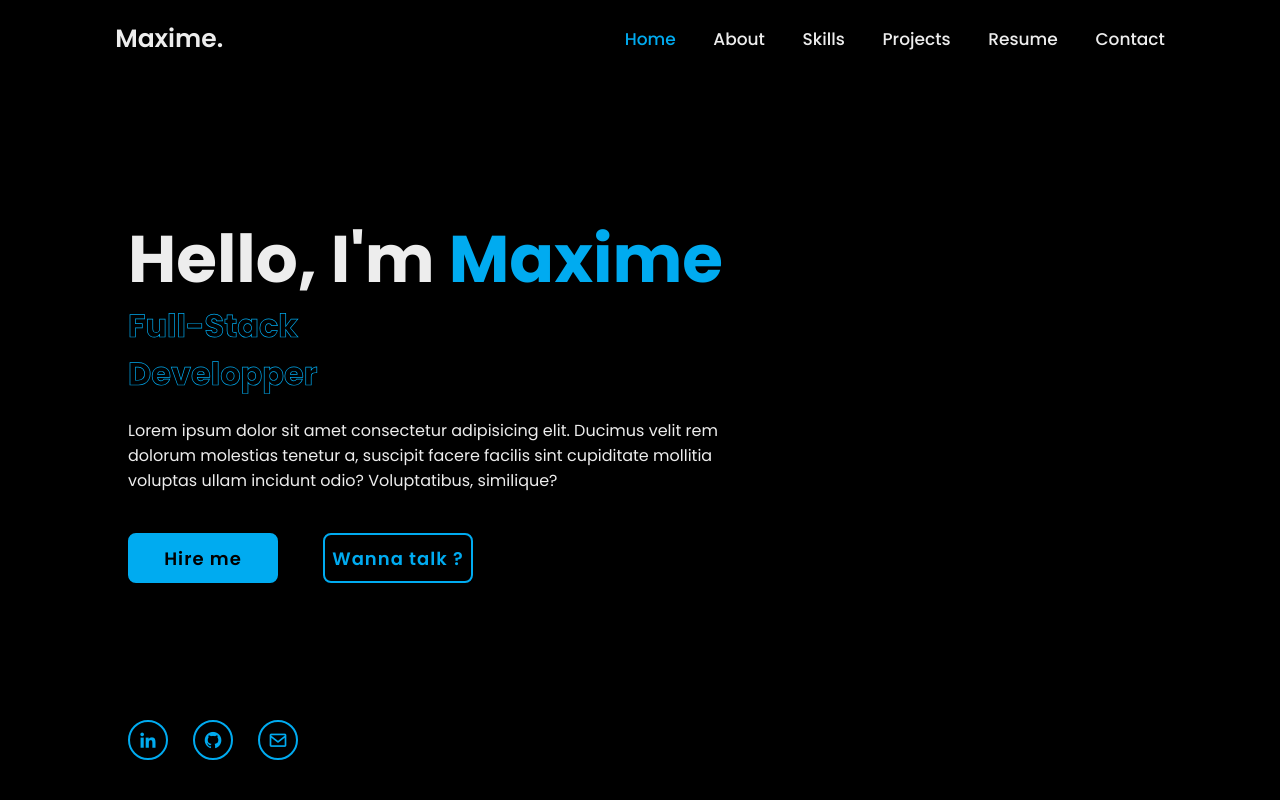
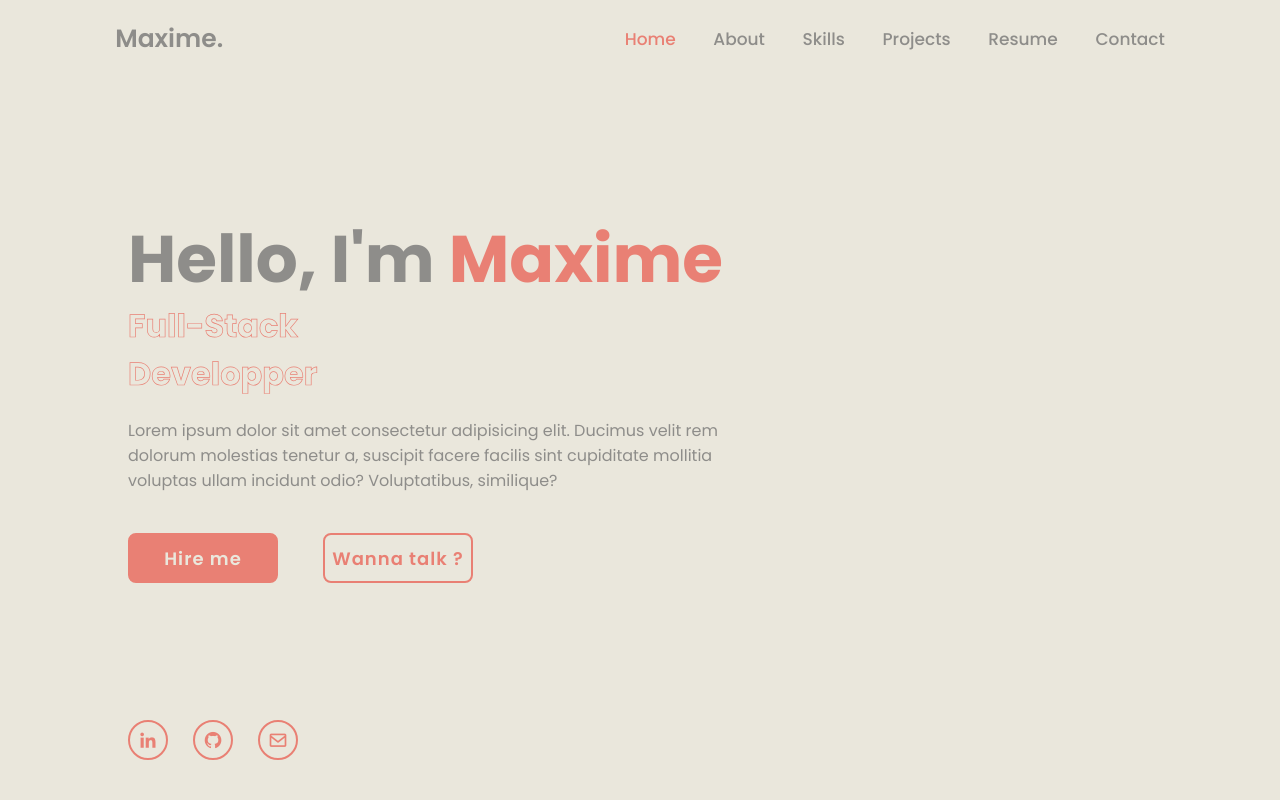
Before and after one commit to TheKyyn/myportfolio, a plain HTML site: page index.html in a window 1280 px wide. Shown: the top 800 px of the page. Drawn offline with nearby package versions, Linux system fonts and the light colour scheme.

Commit message:
Changement des couleurs du site

```diff
--- a/style.css
+++ b/style.css
@@ -12,10 +12,10 @@
 }
 
 :root {
-    --bg-color: black;
-    --second-bg-color: #112e42;
-    --text-color: #ededed;
-    --main-color: #00abf0;
+    --bg-color: #EAE7DC; /* 1er option : black*/ /* 2eme option : Grey : #1f242d */
+    --second-bg-color: #D8C3A5; /* 1ere option : #112e42 */  /* 2eme option :  #323946 */
+    --text-color: #8E8D8A;
+    --main-color: #E98074;
 }
 
 html {
@@ -44,7 +44,7 @@ body {
 .logo {
   position: relative;
   font-size: 2.5rem;
-  color: #ededed;
+  color: var(--text-color);
   text-decoration: none;
   font-weight: 600;
 }
@@ -56,7 +56,7 @@ body {
   right: 0;
   width: 100%;
   height: 100%;
-  background: black;
+  background: var(--bg-color);
   animation: showRight 1s ease forwards;
   animation-delay: 0.4s;
 }
@@ -112,7 +112,7 @@ section {
   right: 0;
   width: 100%;
   height: 100%;
-  background: black;
+  background: var(--bg-color);
   animation: showRight 1s ease forwards;
   animation-delay: 0.8s;
 }
@@ -124,7 +124,7 @@ section {
   right: 0;
   width: 100%;
   height: 100%;
-  background: black;
+  background: var(--bg-color);
   animation: showRight 1s ease forwards;
   animation-delay: 0.95s;
 }
@@ -142,7 +142,7 @@ section {
   right: 0;
   width: 100%;
   height: 100%;
-  background: black;
+  background: var(--bg-color);
   animation: showRight 1s ease forwards;
   animation-delay: 1.2s;
 }
@@ -162,7 +162,7 @@ section {
   right: 0;
   width: 100%;
   height: 100%;
-  background: black;
+  background: var(--bg-color);
   animation: showRight 1s ease forwards;
   animation-delay: 1.55s;
   z-index: 2;
@@ -209,12 +209,12 @@ section {
 }
 
 .btn-box .btn:hover {
-  color: #00abf0;
+  color: var(--main-color);
 }
 
 .btn-box .btn:nth-child(2) {
   background: transparent;
-  color: #00abf0;
+  color: var(--main-color);
 }
 
 .btn-box .btn:nth-child(2):hover {
@@ -222,7 +222,7 @@ section {
 }
 
 .btn-box .btn:nth-child(2)::before {
-  background: #00abf0;
+  background: var(--main-color);
 }
 
 .btn-box .btn::before {
@@ -232,7 +232,7 @@ section {
   left: 0;
   width: 0%;
   height: 100%;
-  background: black;
+  background: var(--bg-color);
   z-index: -1;
   transition: 0.5s;
 }
@@ -256,7 +256,7 @@ section {
   right: 0;
   width: 100%;
   height: 100%;
-  background: black;
+  background: var(--bg-color);
   animation: showRight 1s ease forwards;
   animation-delay: 1.95s;
   z-index: 2;
@@ -270,10 +270,10 @@ section {
   width: 40px;
   height: 40px;
   background: transparent;
-  border: 2px solid #00abf0;
+  border: 2px solid var(--main-color);
   border-radius: 50%;
   font-size: 20px;
-  color: #00abf0;
+  color: var(--main-color);
   text-decoration: none;
   z-index: 1;
   overflow: hidden;
@@ -281,7 +281,7 @@ section {
 }
 
 .home-sci a:hover {
-  color: black;
+  color: var(--bg-color);
 }
 
 .home-sci a::before {
@@ -291,7 +291,7 @@ section {
   left: 0;
   width: 0;
   height: 100%;
-  background: #00abf0;
+  background: var(--main-color);
   z-index: -1;
   transition: 0.5s;
 }
```
